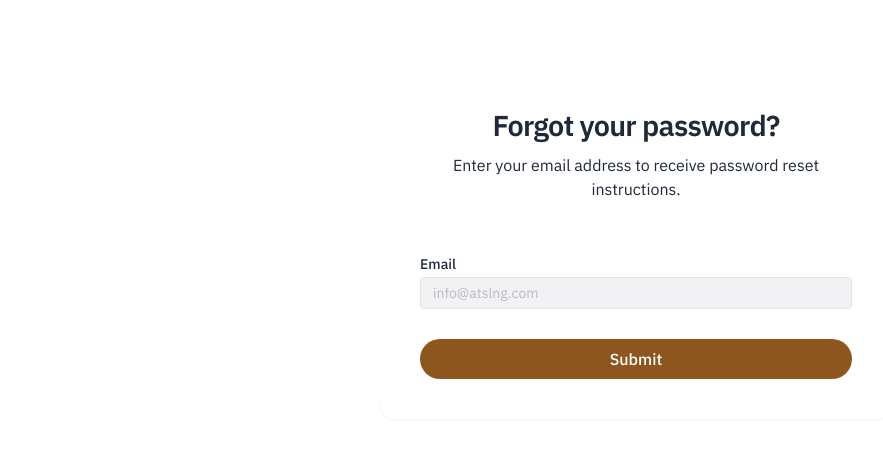
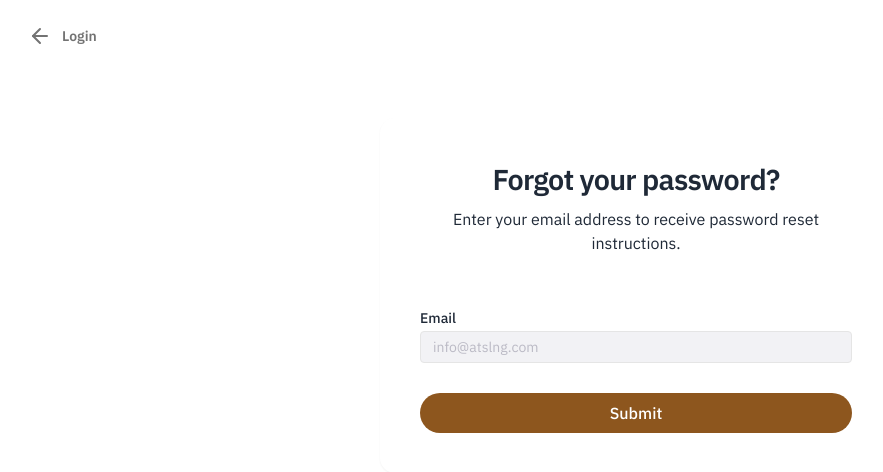
Before and after one commit to israelsandra0/hms-backoffice-v1, a React (Vite) app: page /forgotten_password in a window 1280 px wide. Shown: the top 472 px of the page, without its empty margins (4-887 px from the left). Built offline with nearby package versions, Linux system fonts and the light colour scheme.

Commit message:
add back button and update errors display

```diff
--- a/src/Pages/loginPage/forgottenPassword/ForgottenPassPage.jsx
+++ b/src/Pages/loginPage/forgottenPassword/ForgottenPassPage.jsx
@@ -5,19 +5,21 @@ import { Controller, useForm } from "react-hook-form";
 import { yupResolver } from "@hookform/resolvers/yup";
 import * as yup from "yup";
 import { useState } from "react";
-import { useNavigate } from "react-router-dom";
+import { Link, useNavigate } from "react-router-dom";
 import { Label } from "@/components/ui/label";
 import { useMutation } from "@tanstack/react-query";
 import { post } from "@/functions";
 import { toast, useToast } from "@/hooks/use-toast";
 import VerificationPage from "./OTPVerificationPage";
+import { Breadcrumb, BreadcrumbItem, BreadcrumbList } from "@/components/ui/breadcrumb";
+import { ArrowLeft } from "lucide-react";
 
 export default function ForgottenPassPage() {
 
-	const navigate = useNavigate()
 	const [showVerification, setShowVerification] = useState(false);
 	const [userEmail, setUserEmail] = useState("")
 	const [dbError, setDbError] = useState("")
+	const navigate = useNavigate()
 
 
 	const yupBuild = yup.object({
@@ -70,13 +72,6 @@ export default function ForgottenPassPage() {
 					setDbError(responseData.message)
 				}
 
-				console.log('toast', responseData)
-
-				// setData(AUTH_DATA_KEY, responseData.data);
-
-				// await getAuthUser();
-
-				// setTimeout(() => (window.location.href = "/dashboard"), 100);
 
 				setDisabledButton(false);
 				return responseData;
@@ -86,11 +81,26 @@ export default function ForgottenPassPage() {
 		},
 	});
 
+
+	const breadcrumb = (
+		<Breadcrumb>
+			<BreadcrumbList>
+				<ArrowLeft />
+				<BreadcrumbItem>
+					<Link onClick={() => navigate('/')}>Login</Link>
+				</BreadcrumbItem>
+			</BreadcrumbList>
+		</Breadcrumb>
+	);
+
 	return (
 		<>
 			{showVerification ? (
 				<VerificationPage email={userEmail} />
 			) : (
+				<div>
+					<button className="pt-6 ml-8">{breadcrumb}</button>
+
 					<div className="grid place-items-center gap-12 mt-8">
 						<Card className="w-2/5 static rounded-[15px] p-4 mt-8">
 							<CardHeader>
@@ -113,7 +123,6 @@ export default function ForgottenPassPage() {
 											id="email"
 										/>
 										<p className="text-red-700">{errors.email?.message ? errors.email?.message : dbError}</p>
-									{/* <p className="text-red-700">{dbError}</p> */}
 									</div>
 									<br />
 									<Button
@@ -128,6 +137,7 @@ export default function ForgottenPassPage() {
 							</CardContent>
 						</Card>
 					</div>
+				</div>
 			)}
 		</>
 	);
```
Lines whose indentation alone changed are shown as unchanged.
